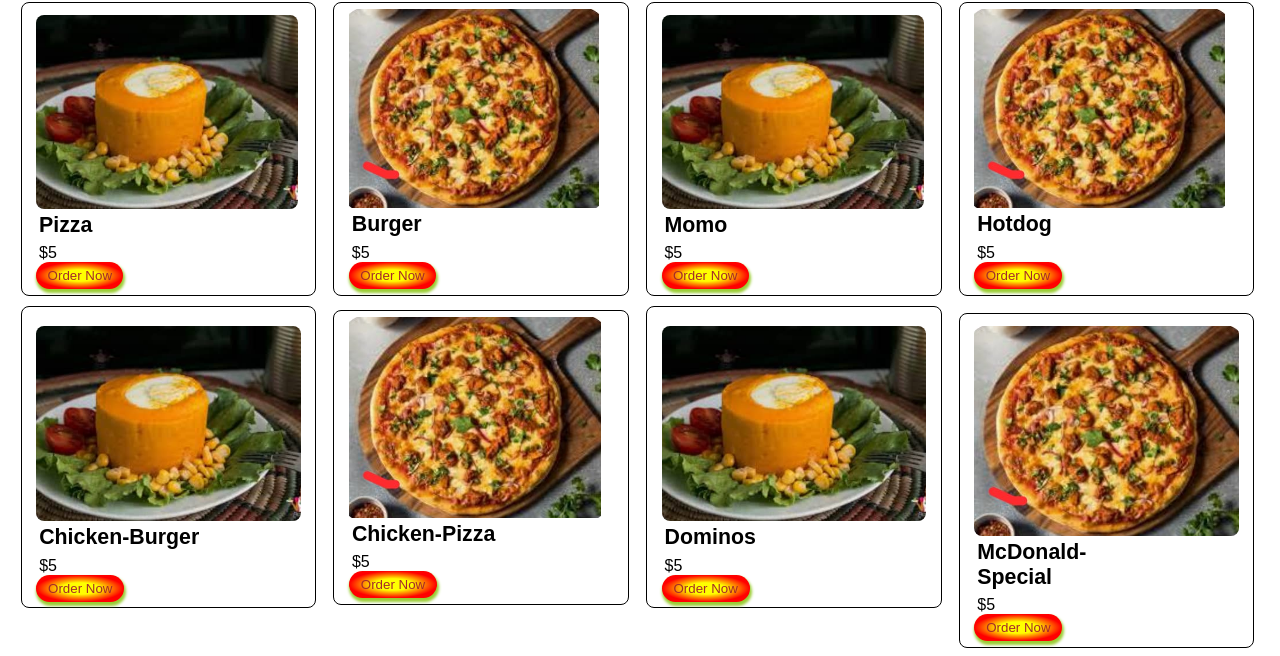
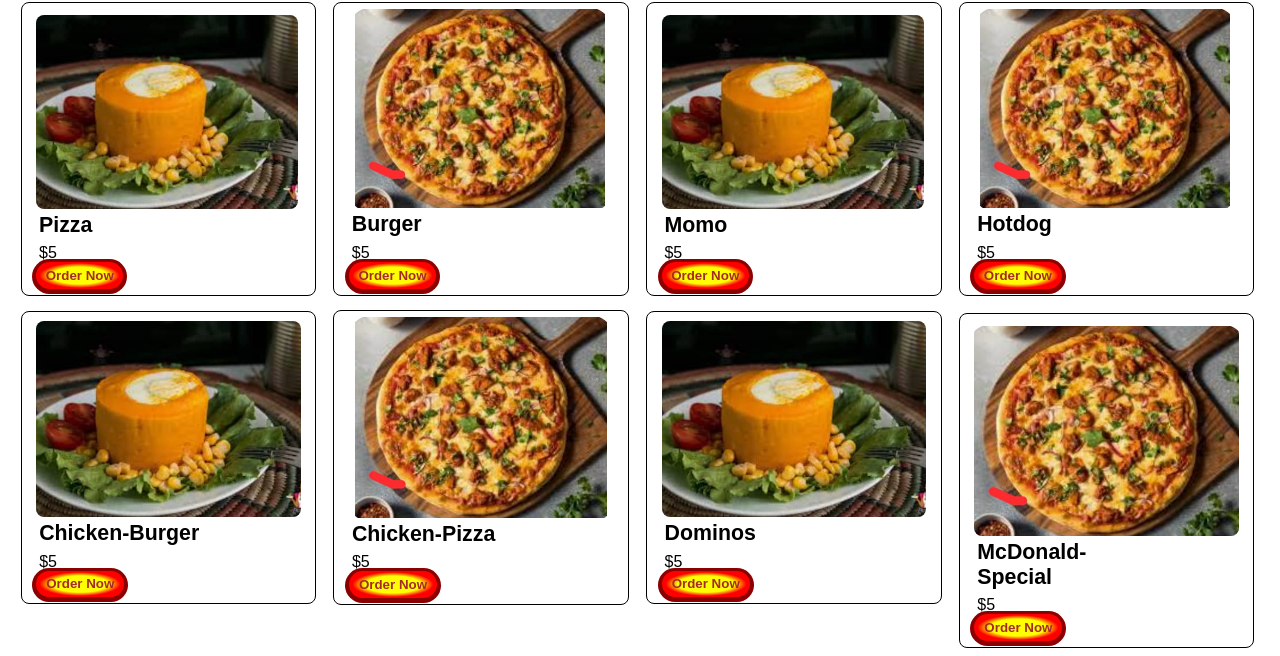
Before and after one commit to Timing4real/3page-responsiveness, a plain HTML site: page services.html in a window 1280 px wide. Shown: the part 176-832 px from the top of the page. Drawn offline with Linux system fonts and the light colour scheme.

Commit message:
i added shadow to service page buttons

```diff
--- a/style.css
+++ b/style.css
@@ -230,7 +230,7 @@ li {
     width: 31.7%;
     border-radius: 1ch;
     border: 1px solid black;
-    padding-top: 1%;
+    padding-top: 0.3%;
 }
 
 .box3 {
@@ -244,7 +244,7 @@ li {
     width: 31.7%;
     border-radius: 1ch;
     border: 1px solid black;
-    padding-top: 1%;
+    padding-top: 0.3%;
 }
 
 .box2 {
@@ -264,8 +264,8 @@ li {
 }
 
 .food1 {
-    width: 89%;
-    margin-left: 5%;
+    width: 88%;
+    margin-left: 7%;
 }
 
 .name {
@@ -295,6 +295,7 @@ li {
 
 .order {
     width: 27%;
+    font-weight: 600;
     font-family: Arial, Helvetica, sans-serif;
     padding-top: .5%;
     padding-bottom: .5%;
@@ -303,9 +304,9 @@ li {
     border-radius: 10ch;
     border: none;
     background: linear-gradient(rgba(90, 90, 90,0.0) 0 0),
-    radial-gradient(yellow 30%, transparent 70%),red;
+    radial-gradient(yellow 45%, transparent 65%),red;
     color: maroon;
-    box-shadow: 1px 3px 3px 1px yellowgreen;
+    box-shadow: 0px 1px 0px 4px darkred;
 }
 
 .order:hover {
```
